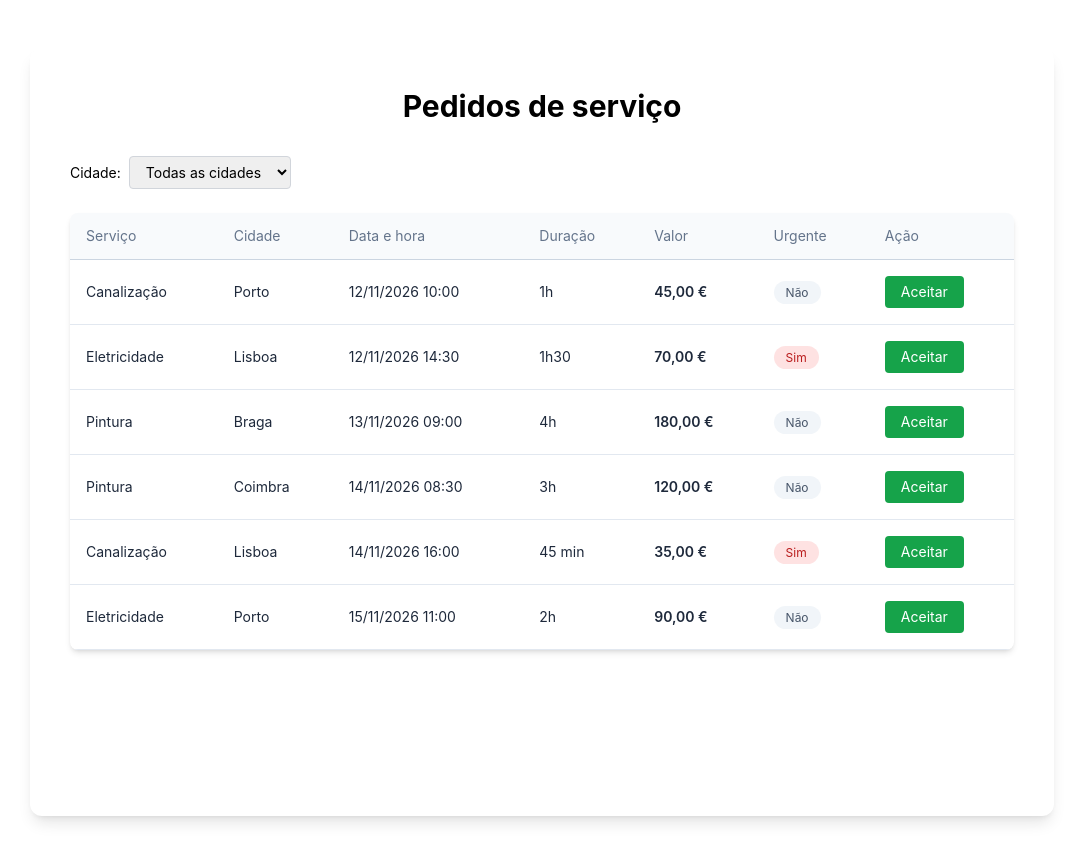
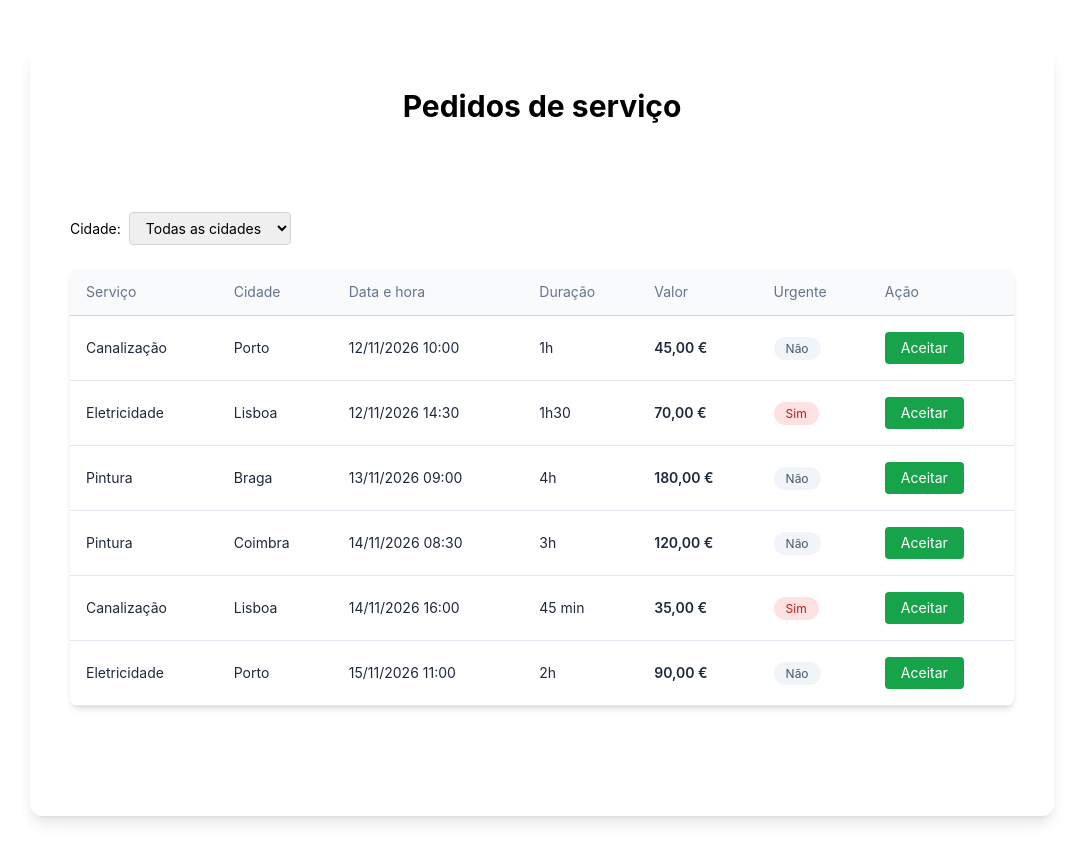
Before and after one commit to andrecj2002/projeto-vivencias, a React (Create React App) app: page / in a window 1280 px wide. Shown: the whole page, without its empty margins (98-1181 px from the left). Built offline with nearby package versions, Linux system fonts and the light colour scheme.

Commit message:
Added feedback for accepted jobs

```diff
--- a/src/components/App.tsx
+++ b/src/components/App.tsx
@@ -9,6 +9,7 @@ export default function App(): JSX.Element {
   const [currentJobs, setCurrentJobs] = useState<JobRequest[]>(jobs);
   const [selectedCity, setSelectedCity] = useState<string>("");
   const [loading, setLoading] = useState<boolean>(true);
+  const [successMessage, setSuccessMessage] = useState<string>("");
 
   // Calculado a partir da lista original, por isso uma cidade não desaparece do filtro quando é aceite o último pedido dela.
   const cities: string[] = [];
@@ -20,6 +21,9 @@ export default function App(): JSX.Element {
 
   // Remove da lista o pedido com o id recebido
   function accept(id: string): void {
+    const acceptedJob: JobRequest | undefined = currentJobs.find(
+      (job: JobRequest) => job.id === id,
+    );
     const newList: JobRequest[] = [];
 
     for (const job of currentJobs) {
@@ -29,6 +33,12 @@ export default function App(): JSX.Element {
     }
 
     setCurrentJobs(newList);
+
+    if (acceptedJob !== undefined) {
+      setSuccessMessage(
+        `Pedido de ${acceptedJob.service} em ${acceptedJob.city} aceite com sucesso!`,
+      );
+    }
   }
 
   // Filtro para cidade selecionada
@@ -55,6 +65,17 @@ export default function App(): JSX.Element {
     return (): void => clearTimeout(timer);
   }, []);
 
+  // Esconde o aviso de sucesso ao fim de 3 segundos
+  useEffect(() => {
+    if (successMessage === "") return;
+
+    const timer: ReturnType<typeof setTimeout> = setTimeout((): void => {
+      setSuccessMessage("");
+    }, 3000);
+
+    return (): void => clearTimeout(timer);
+  }, [successMessage]);
+
   if (loading) {
     return (
       <main className="min-h-screen w-full flex items-center justify-center bg-white">
@@ -70,6 +91,18 @@ export default function App(): JSX.Element {
           Pedidos de serviço
         </h1>
 
+        {/* Espaço reservado, para o layout não saltar quando o aviso aparece */}
+        <div className="h-14">
+          {successMessage !== "" && (
+            <div
+              className="p-4 text-sm text-green-800 rounded-lg bg-green-100"
+              role="alert"
+            >
+              <span className="font-medium">Sucesso!</span> {successMessage}
+            </div>
+          )}
+        </div>
+
         <FiltrarComponent
           cities={cities}
           selectedCity={selectedCity}
@@ -83,18 +116,36 @@ export default function App(): JSX.Element {
             <table className="w-full text-left table-auto min-w-max">
               <thead>
                 <tr className="text-sm font-normal leading-none text-slate-500">
-                  <th className="p-4 border-b border-slate-300 bg-slate-50 font-normal">Serviço</th>
-                  <th className="p-4 border-b border-slate-300 bg-slate-50 font-normal">Cidade</th>
-                  <th className="p-4 border-b border-slate-300 bg-slate-50 font-normal">Data e hora</th>
-                  <th className="p-4 border-b border-slate-300 bg-slate-50 font-normal">Duração</th>
-                  <th className="p-4 border-b border-slate-300 bg-slate-50 font-normal">Valor</th>
-                  <th className="p-4 border-b border-slate-300 bg-slate-50 font-normal">Urgente</th>
-                  <th className="p-4 border-b border-slate-300 bg-slate-50 font-normal">Ação</th>
+                  <th className="p-4 border-b border-slate-300 bg-slate-50 font-normal">
+                    Serviço
+                  </th>
+                  <th className="p-4 border-b border-slate-300 bg-slate-50 font-normal">
+                    Cidade
+                  </th>
+                  <th className="p-4 border-b border-slate-300 bg-slate-50 font-normal">
+                    Data e hora
+                  </th>
+                  <th className="p-4 border-b border-slate-300 bg-slate-50 font-normal">
+                    Duração
+                  </th>
+                  <th className="p-4 border-b border-slate-300 bg-slate-50 font-normal">
+                    Valor
+                  </th>
+                  <th className="p-4 border-b border-slate-300 bg-slate-50 font-normal">
+                    Urgente
+                  </th>
+                  <th className="p-4 border-b border-slate-300 bg-slate-50 font-normal">
+                    Ação
+                  </th>
                 </tr>
               </thead>
               <tbody>
                 {visibleJobs.map((job: JobRequest) => (
-                  <InterfaceComponent key={job.id} job={job} onAccept={accept} />
+                  <InterfaceComponent
+                    key={job.id}
+                    job={job}
+                    onAccept={accept}
+                  />
                 ))}
               </tbody>
             </table>
--- a/src/components/interfaceComponent.tsx
+++ b/src/components/interfaceComponent.tsx
@@ -1,5 +1,4 @@
 import type { JobRequest } from "./dadosServicosComponent";
-
 
 type Props = {
   job: JobRequest;
@@ -9,7 +8,6 @@ type Props = {
 type FormatPrice = (cents: number) => string;
 type FormatDateTime = (iso: string) => string;
 type FormatDuration = (totalMinutes: number) => string;
-
 
 // 4500 -> "45,00 €"
 const formatPrice: FormatPrice = (cents) => {
```
